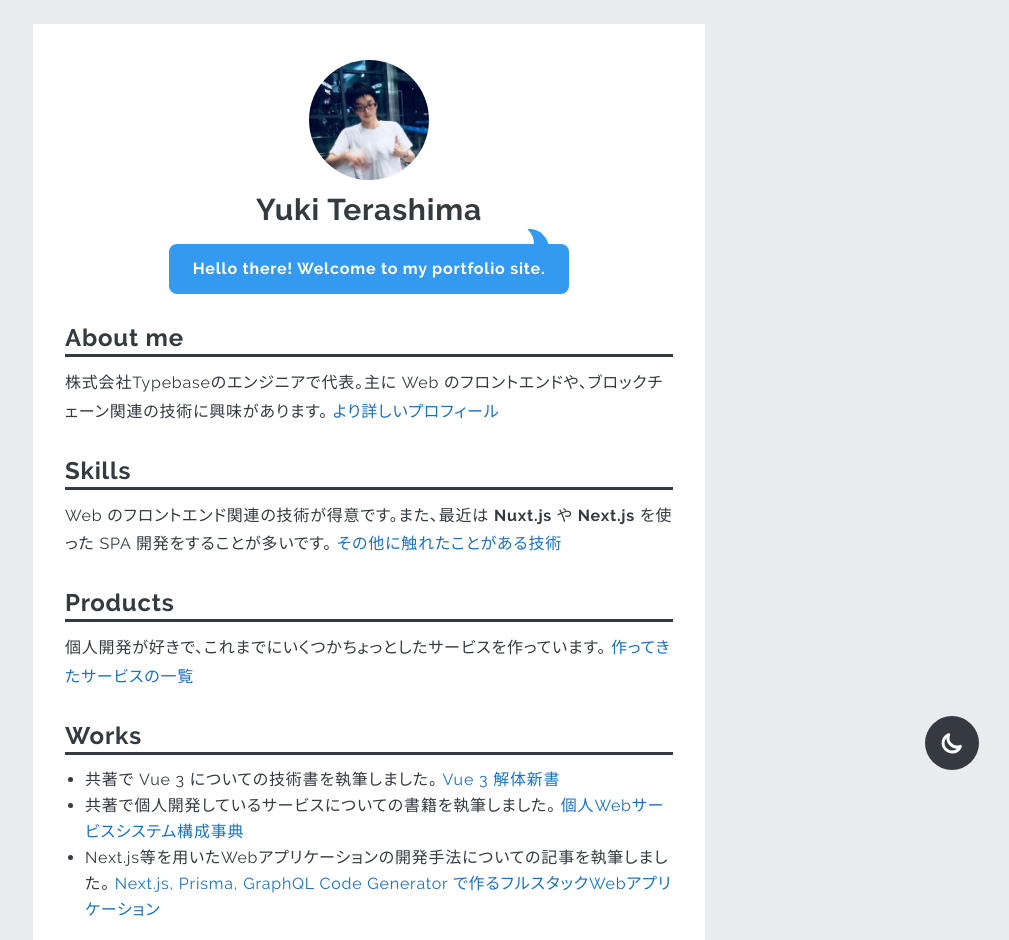
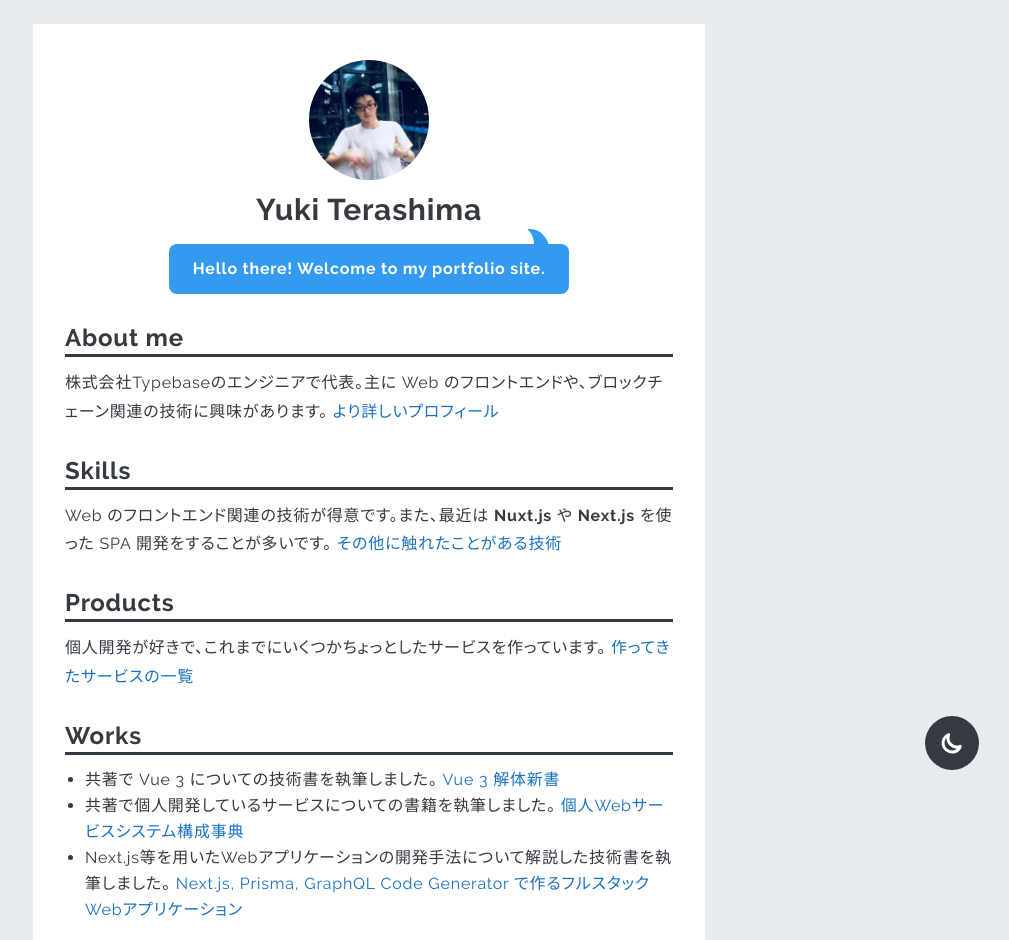
Before and after one commit to y-temp4/y-temp4.com, a Nuxt app: page / in a window 1280 px wide. Shown: the top 940 px of the page, without its empty margins (271-1280 px from the left). Built offline with nearby package versions, Linux system fonts and the light colour scheme.

Commit message:
Update about works

```diff
--- a/pages/index.vue
+++ b/pages/index.vue
@@ -45,7 +45,7 @@
         </a>
       </li>
       <li>
-        Next.js等を用いたWebアプリケーションの開発手法についての記事を執筆しました。
+        Next.js等を用いたWebアプリケーションの開発手法について解説した技術書を執筆しました。
         <a
           href="https://techbookfest.org/product/dZ2G3HZrREypJHMuAvHDCM"
           target="_blank"
```
